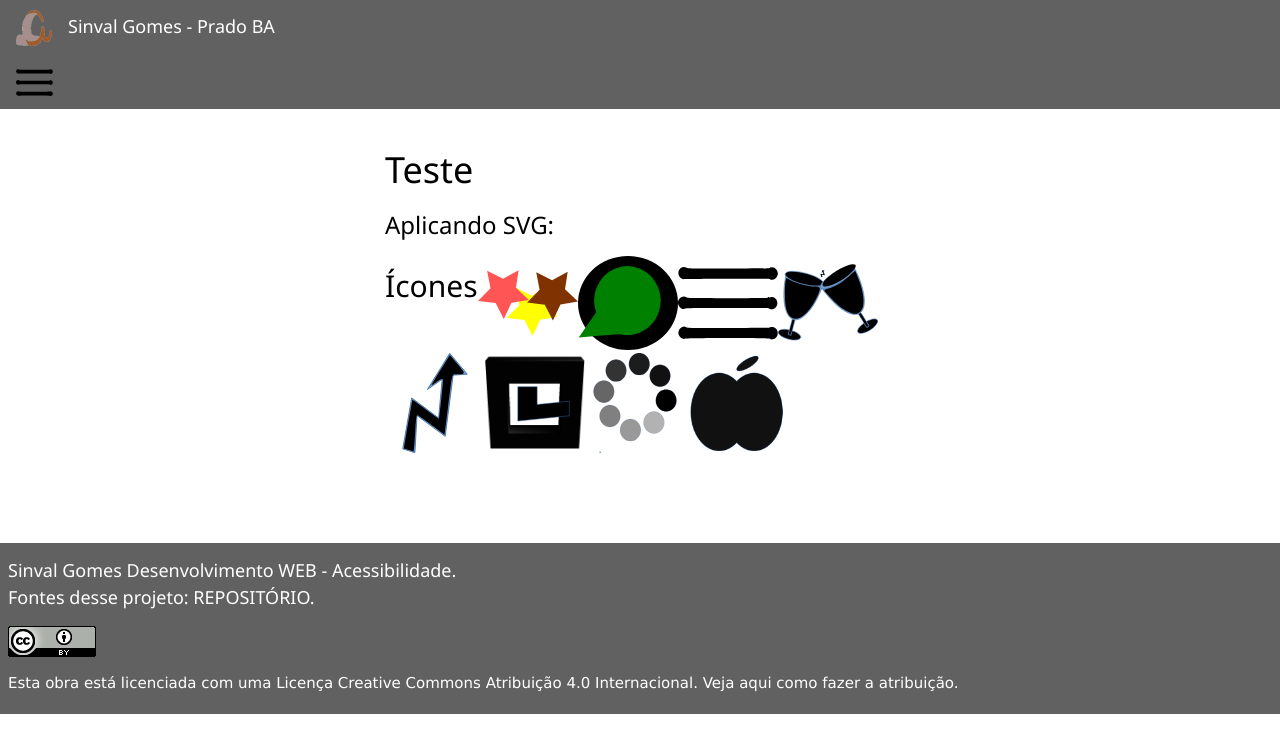
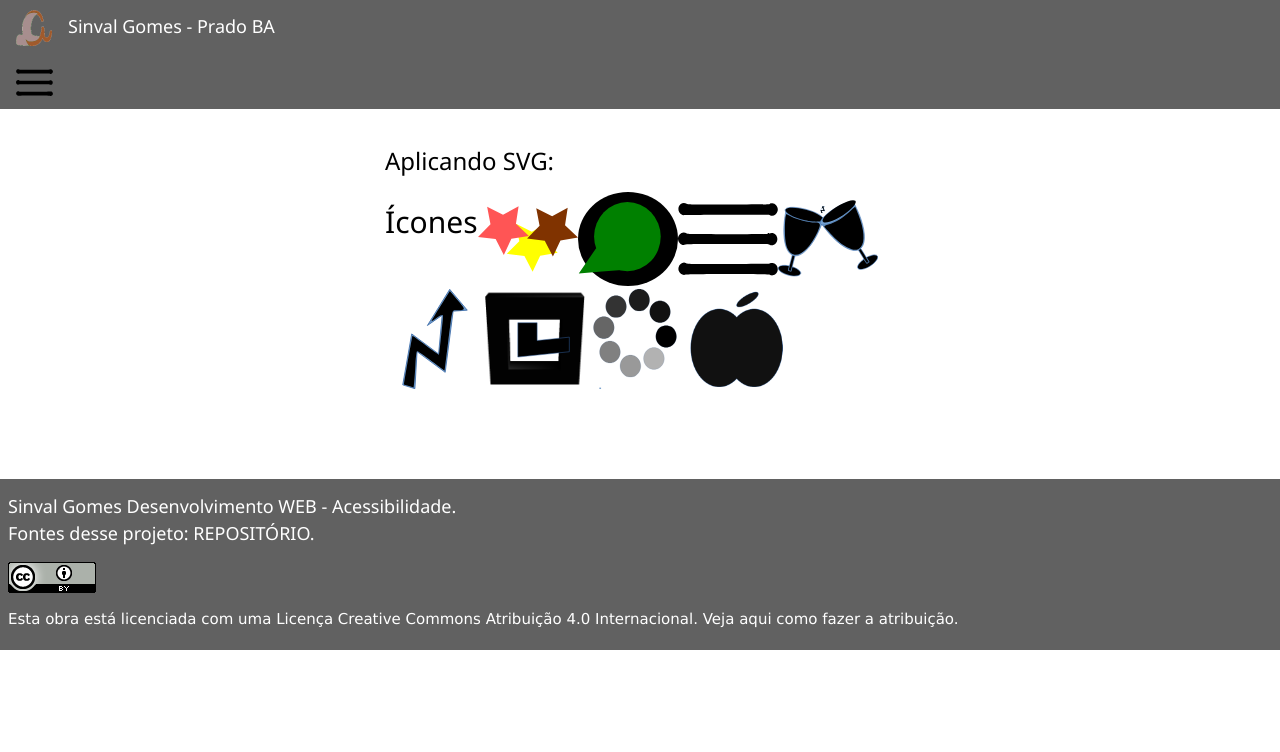
Before and after one commit to aondenet-sinval/semantica-web, a Next.js app: page /svg in a window 1280 px wide. Shown: the top 752 px of the page. Built offline with nearby package versions, Linux system fonts and the light colour scheme.

Commit message:
rem teste

```diff
--- a/pages/svg.js
+++ b/pages/svg.js
@@ -9,8 +9,6 @@ const Seo = () => {
         <meta name="description" content="Aplicando SVG no nextjs - ícones grátis" />
         <link rel="icon" href="/favicon.ico" />
       </Head>
-      <h1>Teste</h1>
-
       <section>
         <header>
           <h1 className="w3-xlarge">Aplicando SVG:</h1>
```
